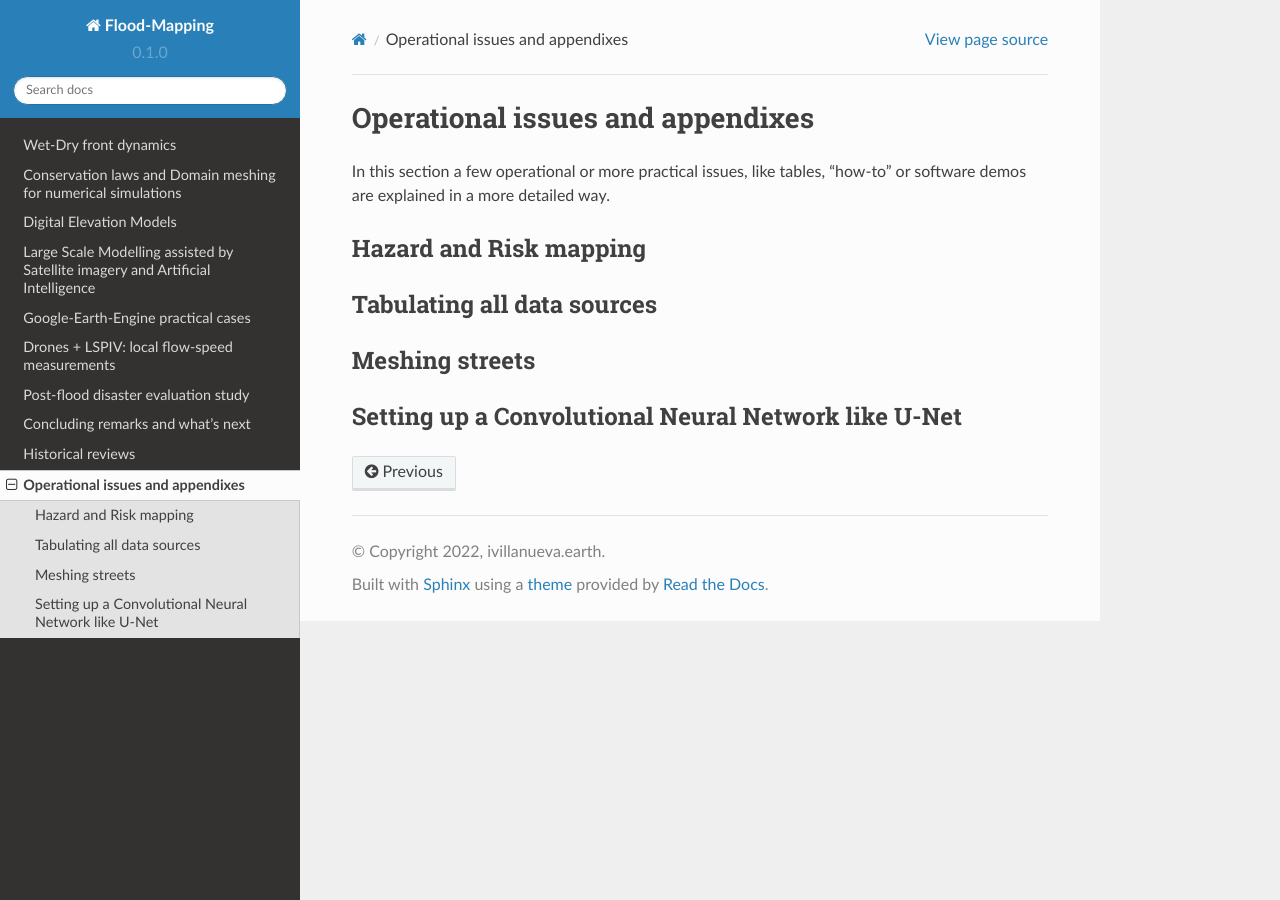
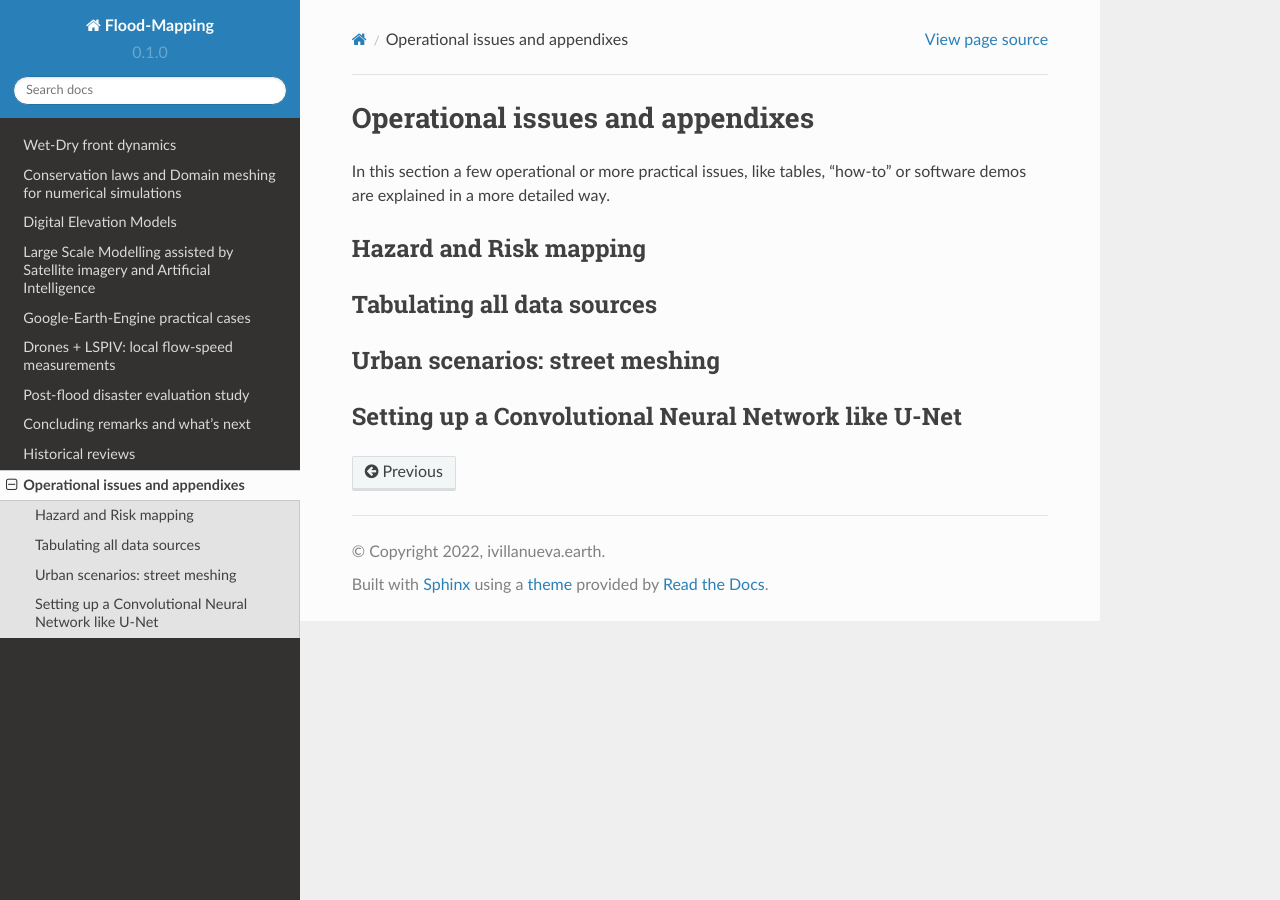
Before and after one commit to ivillamadrid/FloodMapping, a Sphinx documentation site: the page built from docs/source/operational_appx.rst, in a window 1280 px wide. Built offline with Sphinx 7.4.7 and the Read the Docs theme 2.0.0, drawn with Linux system fonts in a browser that asks for light colours.

Commit message:
Update operational_appx.rst

```diff
--- a/docs/source/operational_appx.rst
+++ b/docs/source/operational_appx.rst
@@ -11,8 +11,8 @@ Tabulating all data sources
 ---------------------------
 
 
-Meshing streets
----------------
+Urban scenarios: street meshing
+-------------------------------
 
 
 Setting up a Convolutional Neural Network like U-Net
```
